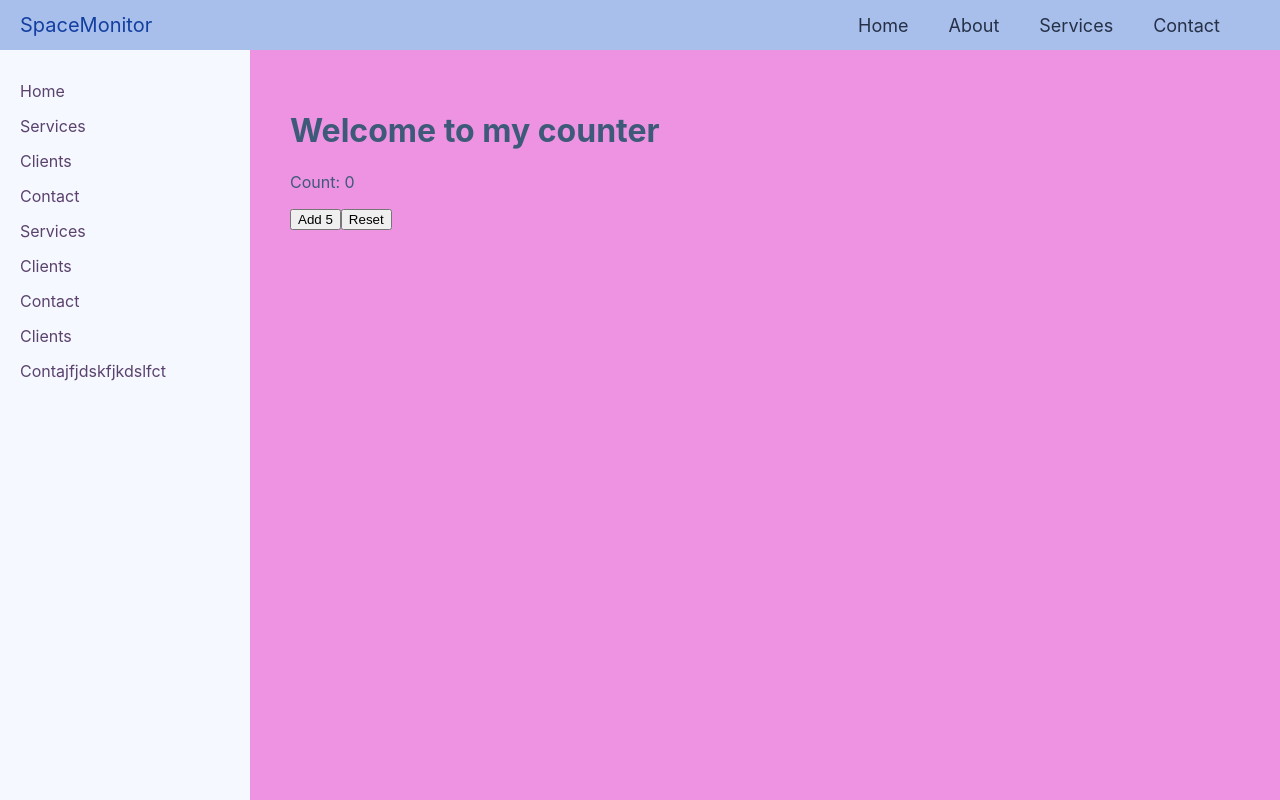
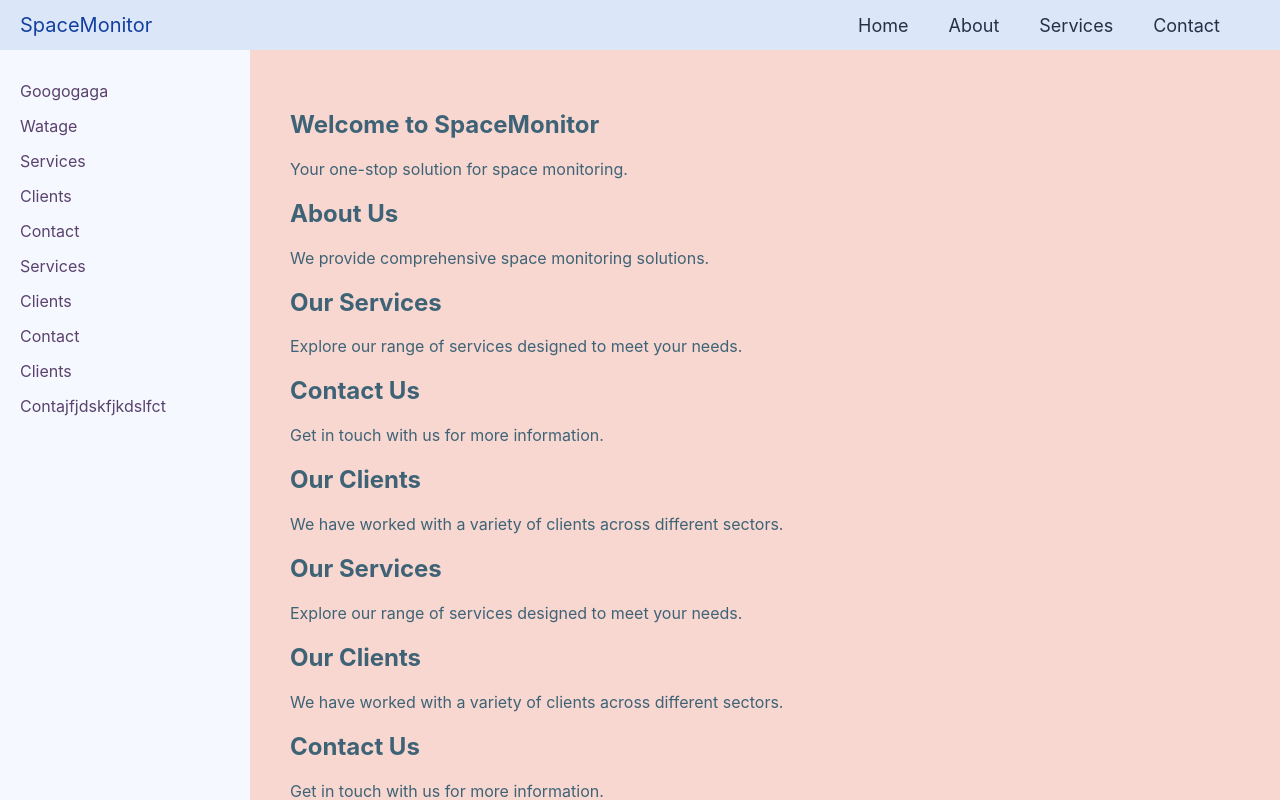
Before and after one commit to DearAubrielle/SpaceMonitor, a React (Vite) app in the folder space-client-side/: page / in a window 1280 px wide. Shown: the top 800 px of the page. Built offline with nearby package versions, Linux system fonts and the light colour scheme.

Commit message:
route + etc

```diff
--- a/space-client-side/src/App.css
+++ b/space-client-side/src/App.css
@@ -15,8 +15,8 @@ body {
 }
 main {
     grid-area: main;
-    background-color: #ee92e2;
-    padding: 40px 40px 100vh 40px;
+    background-color: #f7d7d0;
+    padding: 40px 40px 90vh 40px;
 
 
 }
--- /dev/null
+++ b/space-client-side/src/Googogaga.tsx
@@ -0,0 +1,11 @@
+
+const Googogaga: React.FC = () => {
+    return (
+        <div style={{ textAlign: 'center', marginTop: '50px' }}>
+            <h1>Welcome to Space Monitor</h1>
+            <p>This is the Googogaga page. Stay tuned for more updates!</p>
+        </div>
+    );
+};
+
+export default Googogaga;
--- a/space-client-side/src/components/Header.module.css
+++ b/space-client-side/src/components/Header.module.css
@@ -9,7 +9,7 @@
 
 header {
     margin: 0;
-    background-color: #a8beeb;
+    background-color: #dce6f9;
     color: white;
     position: relative;
     padding: 20px;
--- a/space-client-side/src/components/Layout.css
+++ b/space-client-side/src/components/Layout.css
@@ -9,7 +9,7 @@ body {
 }
 main {
     grid-area: main;
-    background-color: #ee92e2;
+    background-color: #fde2f0;
     padding: 40px;
 
 
@@ -20,10 +20,3 @@ main {
     grid-template-areas: "sidebar main";
     grid-template-columns: var(--sidebar-width) 1fr;
 }
-
-#style-2::-webkit-scrollbar-track
-{
-	-webkit-box-shadow: inset 0 0 6px rgba(0,0,0,0.3);
-	border-radius: 10px;
-	background-color: #F5F5F5;
-}
--- a/space-client-side/src/components/Sidebar.tsx
+++ b/space-client-side/src/components/Sidebar.tsx
@@ -1,3 +1,4 @@
+import { Link } from 'react-router';
 import styles from './Sidebar.module.css';
 
 const Sidebar: React.FC = () => {
@@ -5,7 +6,8 @@ const Sidebar: React.FC = () => {
     <div className={styles.sidebarContainer}>
       <aside className={styles.sidebar}>
         <ul>
-          <li><a href="#home">Home</a></li>
+          <li><Link to="/googogaga">Googogaga</Link></li>
+          <li><Link to="/watage">Watage</Link></li>
           <li><a href="#services">Services</a></li>
           <li><a href="#clients">Clients</a></li>
           <li><a href="#contact">Contact</a></li>
--- a/space-client-side/src/index.css
+++ b/space-client-side/src/index.css
@@ -1,7 +1,7 @@
 :root {
     font-family: Inter, system-ui, Avenir, Helvetica, Arial, sans-serif;
     color: rgba(35, 82, 104, 0.87);
-    background-color: #879253;
+    background-color: #eff7cb;
 
     font-synthesis: none;
     text-rendering: optimizeLegibility;
--- a/space-client-side/src/pages/Home.tsx
+++ b/space-client-side/src/pages/Home.tsx
@@ -1,7 +1,50 @@
 
 
 const Home: React.FC = () => {
-  return <h2>Home Page</h2>;
+  return (
+  <div >
+        <section id="home" className="homeSection">
+          <h1>Welcome to SpaceMonitor</h1>
+          <p>Your one-stop solution for space monitoring.</p>
+        </section>
+        <section id="about" className="aboutSection">
+          <h2>About Us</h2>
+          <p>We provide comprehensive space monitoring solutions.</p>
+        </section>
+        <section id="services" className="servicesSection">
+          <h2>Our Services</h2>
+          <p>Explore our range of services designed to meet your needs.</p>
+        </section>
+        <section id="contact" className="contactSection">
+          <h2>Contact Us</h2>
+          <p>Get in touch with us for more information.</p>
+        </section>
+        <section id="clients" className="clientsSection">
+          <h2>Our Clients</h2>
+          <p>We have worked with a variety of clients across different sectors.</p>
+        </section>
+        <section id="services" className="servicesSection">
+          <h2>Our Services</h2>
+          <p>Explore our range of services designed to meet your needs.</p>
+        </section>
+        <section id="clients" className="clientsSection">
+          <h2>Our Clients</h2>
+          <p>We have worked with a variety of clients across different sectors.</p>
+        </section>
+        <section id="contact" className="contactSection">
+          <h2>Contact Us</h2>
+          <p>Get in touch with us for more information.</p>
+        </section>
+        <section id="clients" className="clientsSection">
+          <h2>Our Clients</h2>
+          <p>We have worked with a variety of clients across different sectors.</p>
+        </section>
+        <section id="contact" className="contactSection">
+          <h2>Contact Us</h2>
+          <p>Get in touch with us for more information.</p>
+        </section>
+        </div>
+  );
 };
 
 export default Home;
--- /dev/null
+++ b/space-client-side/src/pages/Login.tsx
@@ -0,0 +1,59 @@
+import { useState } from 'react';
+
+const Login: React.FC = () => {
+    const [email, setEmail] = useState('');
+    const [password, setPassword] = useState('');
+
+    const handleSubmit = (e: React.FormEvent) => {
+        e.preventDefault();
+        // Handle login logic here
+        console.log('Email:', email);
+        console.log('Password:', password);
+    };
+
+    return (
+        <div style={{ display: 'flex', justifyContent: 'center', alignItems: 'center', height: '100vh' }}>
+            <form onSubmit={handleSubmit} style={{ width: '300px', padding: '20px', border: '1px solid #ccc', borderRadius: '8px' }}>
+                <h2 style={{ textAlign: 'center' }}>Login</h2>
+                <div style={{ marginBottom: '15px' }}>
+                    <label htmlFor="email" style={{ display: 'block', marginBottom: '5px' }}>Email</label>
+                    <input
+                        type="email"
+                        id="email"
+                        value={email}
+                        onChange={(e) => setEmail(e.target.value)}
+                        style={{ width: '100%', padding: '8px', borderRadius: '4px', border: '1px solid #ccc' }}
+                        required
+                    />
+                </div>
+                <div style={{ marginBottom: '15px' }}>
+                    <label htmlFor="password" style={{ display: 'block', marginBottom: '5px' }}>Password</label>
+                    <input
+                        type="password"
+                        id="password"
+                        value={password}
+                        onChange={(e) => setPassword(e.target.value)}
+                        style={{ width: '100%', padding: '8px', borderRadius: '4px', border: '1px solid #ccc' }}
+                        required
+                    />
+                </div>
+                <button
+                    type="submit"
+                    style={{
+                        width: '100%',
+                        padding: '10px',
+                        backgroundColor: '#007BFF',
+                        color: '#fff',
+                        border: 'none',
+                        borderRadius: '4px',
+                        cursor: 'pointer',
+                    }}
+                >
+                    Login
+                </button>
+            </form>
+        </div>
+    );
+};
+
+export default Login;
--- /dev/null
+++ b/space-client-side/src/pages/Watage.tsx
@@ -0,0 +1,12 @@
+
+
+const Watage = () => {
+    return (
+        <div>
+            <h1>Watage Page</h1>
+            <p>Welcome to the Watage page. This is where you can monitor and manage your space usage.</p>
+        </div>
+    );
+};
+
+export default Watage;
--- a/space-client-side/src/routes.ts
+++ b/space-client-side/src/routes.ts
@@ -1,6 +1,9 @@
 import App from './App.tsx';
 import { createBrowserRouter } from "react-router";
-import Statefive from './components/Statefive.tsx';
+import Home from './pages/Home.tsx';
+import Login from './pages/Login.tsx';
+import Googogaga from './Googogaga.tsx';
+import Watage from './pages/Watage.tsx';
 
 const routes = createBrowserRouter([
   {
@@ -8,8 +11,18 @@ const routes = createBrowserRouter([
     Component: App,
     children: [
         {
-          index: true, Component: Statefive }
+          index: true, Component: Home },
+          {
+            path: "/googogaga",
+            Component: Googogaga,
+          },
+          { path: "/watage",
+          Component: Watage,
+        },
       ],
-    }
+    },
+    {path: "/login",
+      Component: Login,}
+
 ]);
 export default routes;
```
